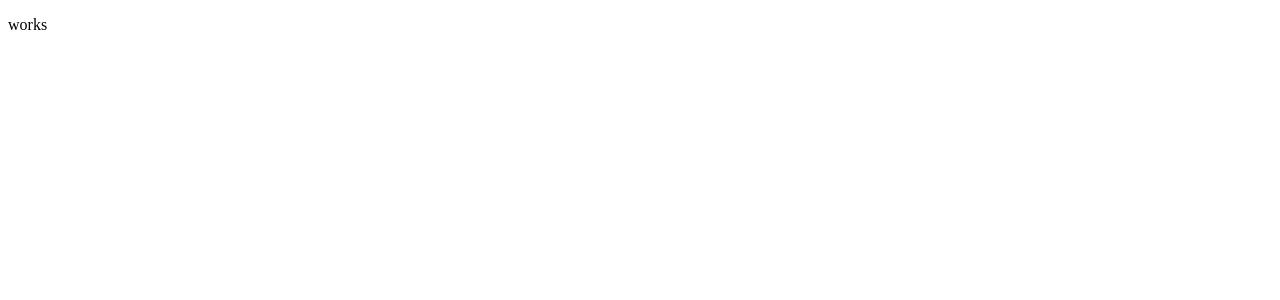
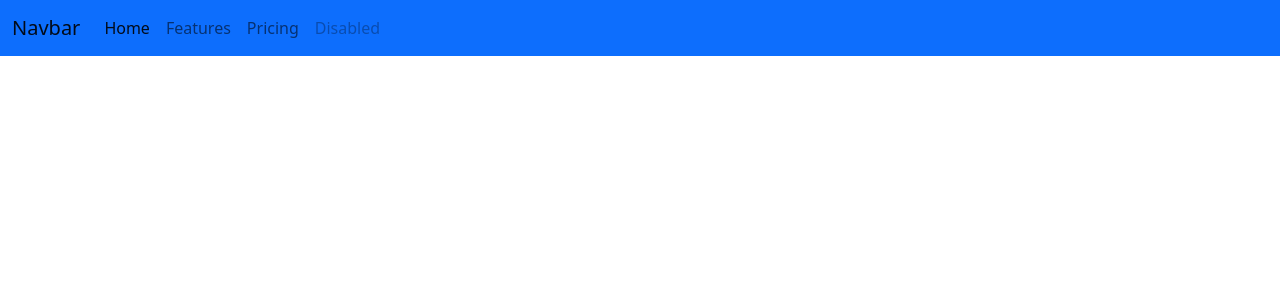
Before and after one commit to BrunoRodrigues2021/Angular-Curso, an Angular app in the folder diretivas/: page / in a window 1280 px wide. Shown: the top 300 px of the page. Built offline with nearby package versions, Linux system fonts and the light colour scheme.

Commit message:
Aula: Instalando o bootstrap ( atualização - aula 118)

```diff
--- a/diretivas/package.json
+++ b/diretivas/package.json
@@ -19,6 +19,8 @@
     "@angular/platform-browser": "~11.1.2",
     "@angular/platform-browser-dynamic": "~11.1.2",
     "@angular/router": "~11.1.2",
+    "bootstrap": "^5.0.0-beta3",
+    "ngx-bootstrap": "^7.0.0",
     "rxjs": "~6.6.0",
     "tslib": "^2.0.0",
     "zone.js": "~0.11.3"
--- a/diretivas/src/app/app.component.html
+++ b/diretivas/src/app/app.component.html
@@ -1 +1,29 @@
-<p>works</p>
+<nav class="navbar navbar-expand-lg navbar-light bg-primary">
+  <div class="container-fluid">
+    <a class="navbar-brand" href="#">Navbar</a>
+    <button class="navbar-toggler" type="button" data-bs-toggle="collapse" data-bs-target="#navbarNav"
+      aria-controls="navbarNav" aria-expanded="false" aria-label="Toggle navigation">
+      <span class="navbar-toggler-icon"></span>
+    </button>
+    <div class="collapse navbar-collapse" id="navbarNav">
+      <ul class="navbar-nav">
+        <li class="nav-item">
+          <a class="nav-link active" aria-current="page" href="#">Home</a>
+        </li>
+        <li class="nav-item">
+          <a class="nav-link" href="#">Features</a>
+        </li>
+        <li class="nav-item">
+          <a class="nav-link" href="#">Pricing</a>
+        </li>
+        <li class="nav-item">
+          <a class="nav-link disabled">Disabled</a>
+        </li>
+      </ul>
+    </div>
+  </div>
+</nav>
+
+<div class="container">
+  <router-outlet></router-outlet>
+</div>
--- a/diretivas/src/styles.css
+++ b/diretivas/src/styles.css
@@ -1 +1 @@
-/* You can add global styles to this file, and also import other style files */
+@import "~bootstrap/dist/css/bootstrap.min.css";
```
Also changed, not shown: 1 other file (tests, documents, lock files or other folders).
